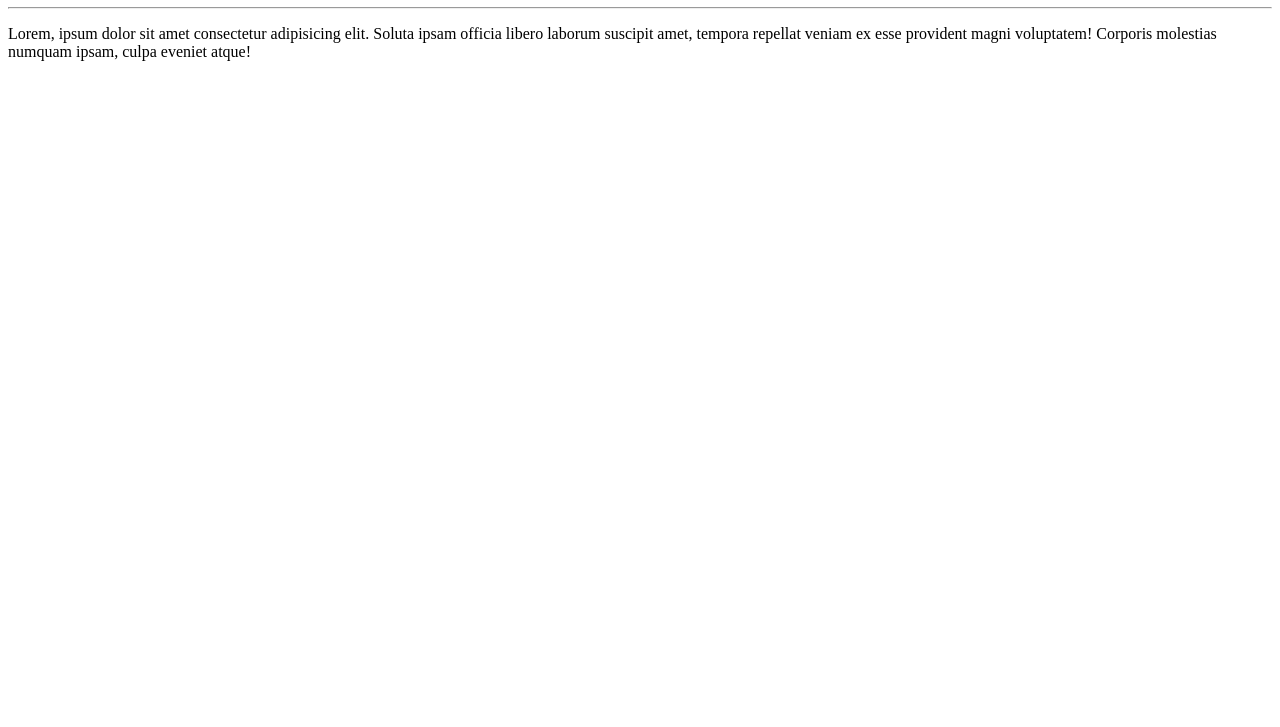
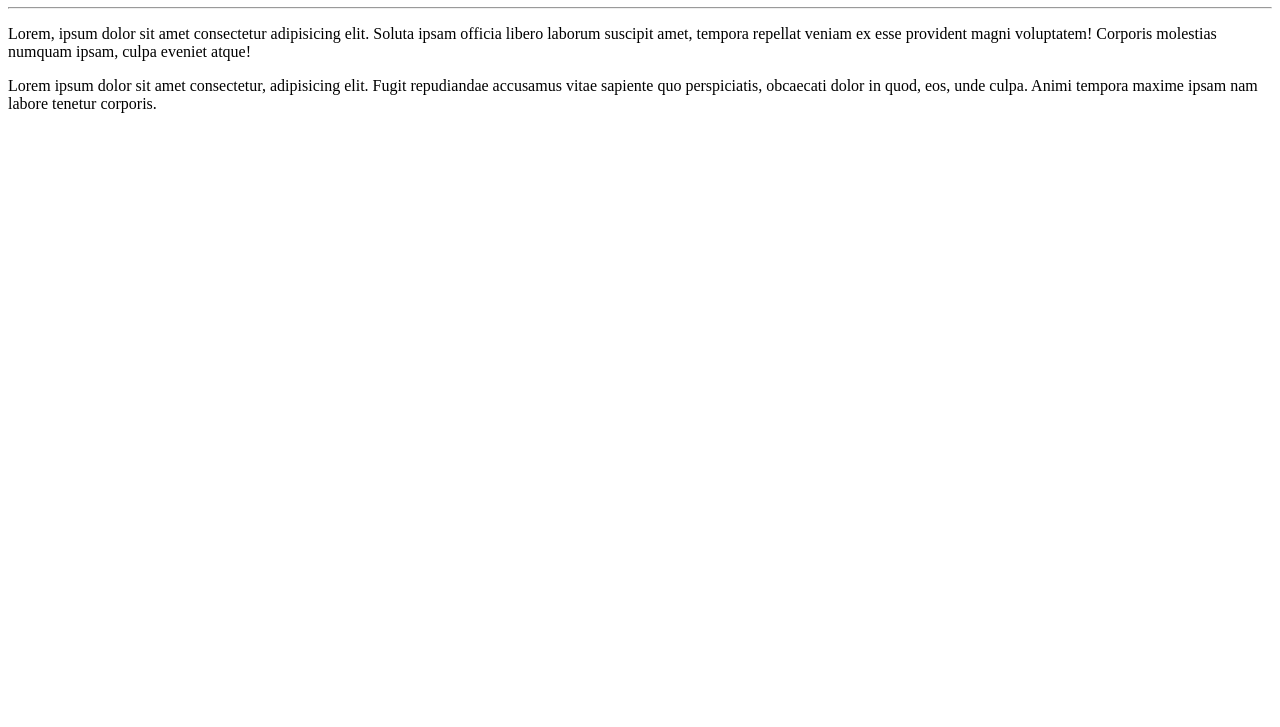
Before and after one commit to Dev-MarinaFS/Ola-Mundo, a plain HTML site: page site-exemplo/index.html in a window 1280 px wide. Shown: the part 73-800 px from the top of the page. Drawn offline with Linux system fonts and the light colour scheme.

Commit message:
Adicionei um parágrafo

```diff
--- a/site-exemplo/index.html
+++ b/site-exemplo/index.html
@@ -9,5 +9,6 @@
    <h1>Olá, Mundo</h1>
    <hr>
     <p>Lorem, ipsum dolor sit amet consectetur adipisicing elit. Soluta ipsam officia libero laborum suscipit amet, tempora repellat veniam ex esse provident magni voluptatem! Corporis molestias numquam ipsam, culpa eveniet atque!</p>
+    <p>Lorem ipsum dolor sit amet consectetur, adipisicing elit. Fugit repudiandae accusamus vitae sapiente quo perspiciatis, obcaecati dolor in quod, eos, unde culpa. Animi tempora maxime ipsam nam labore tenetur corporis.</p>
 </body>
 </html>
```
